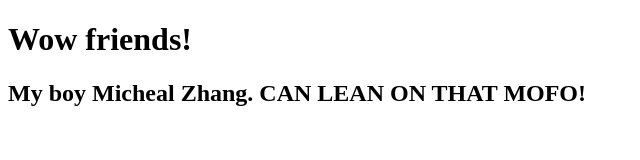
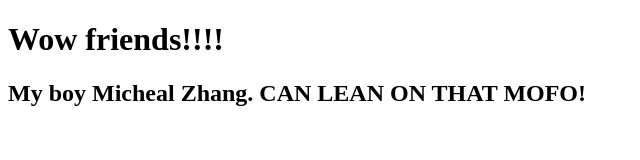
Before and after one commit to matsmckay/congenial-fiesta, a plain HTML site: page index.html in a window 1280 px wide. Shown: the full height of the page, 0-640 px from the left. Drawn offline with Linux system fonts and the light colour scheme.

Commit message:
three exclamation marks :horse: :owl::cat:

```diff
--- a/index.html
+++ b/index.html
@@ -9,7 +9,7 @@
 </head>
 
 <body>
-    <h1>Wow friends!</h1>
+    <h1>Wow friends!!!!</h1>
 
     <h2>My boy Micheal Zhang. CAN LEAN ON THAT MOFO!</h2>
 </body>
```
